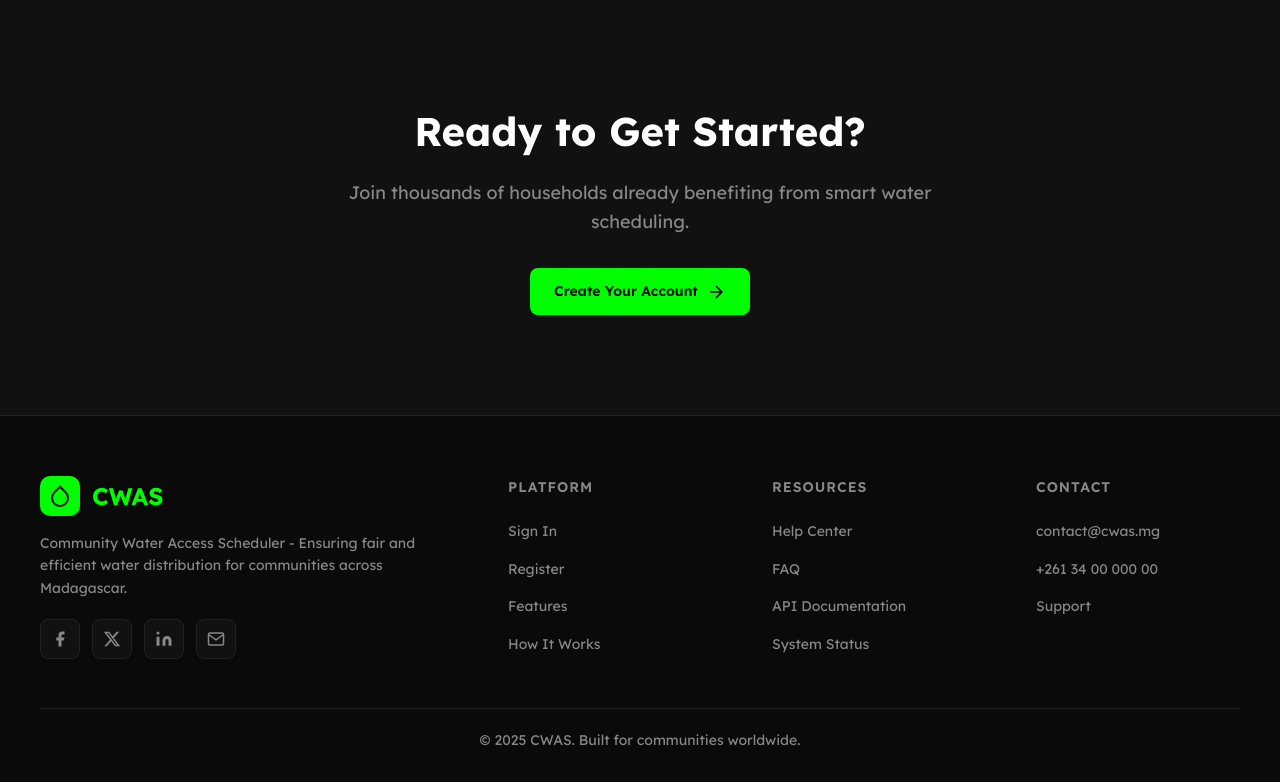
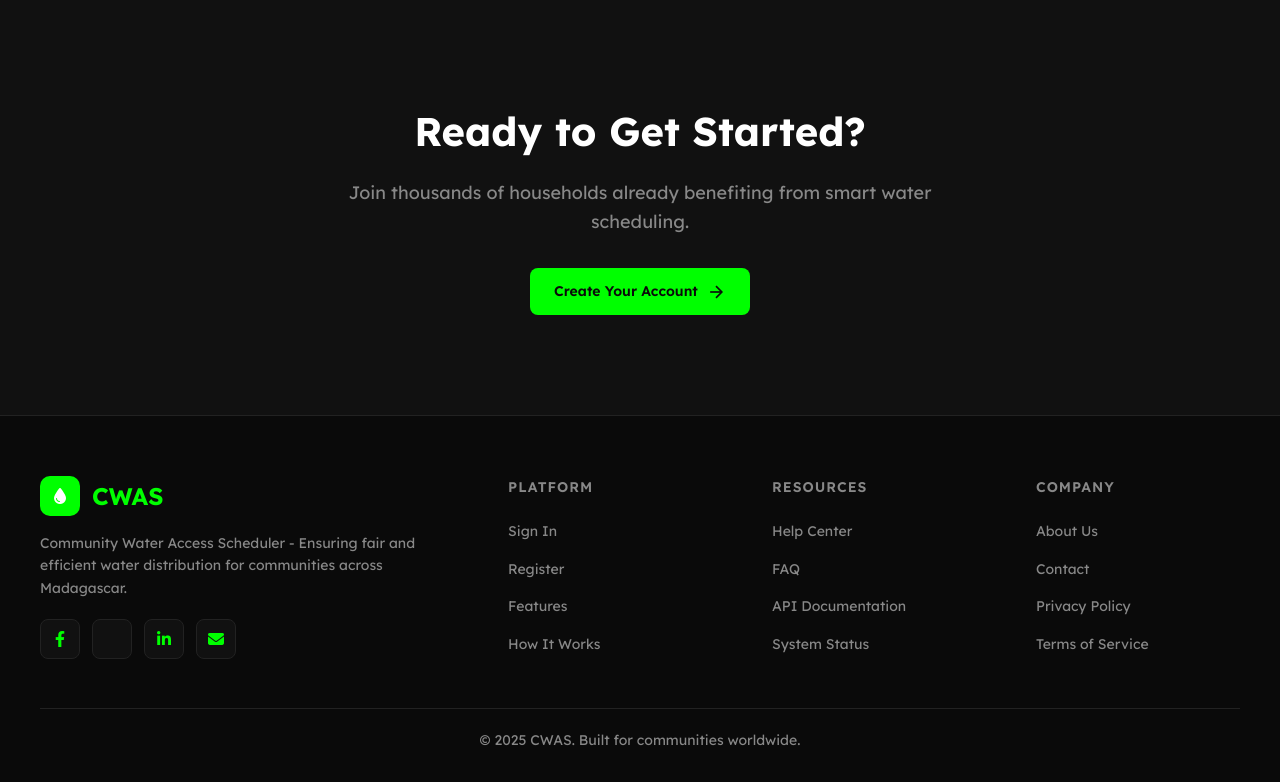
Before and after one commit to banituze/cwas-web, a Flask app: page / in a window 1280 px wide. Shown: the part 2470-3252 px from the top of the page. Run offline with Flask 3, Linux system fonts and the light colour scheme.

Commit message:
updated index.html

```diff
--- a/templates/index.html
+++ b/templates/index.html
@@ -713,45 +713,22 @@
     </section>
 
     <!-- Footer -->
-    <footer class="footer" id="contact">
+    <footer class="footer">
         <div class="footer-content">
             <div class="footer-brand">
                 <div class="nav-logo">
-                    <div class="nav-logo-icon">
-                        <svg viewBox="0 0 24 24" fill="none" stroke="currentColor" stroke-width="2">
-                            <path d="M12 2.69l5.66 5.66a8 8 0 1 1-11.31 0z"/>
-                        </svg>
-                    </div>
+                    <div class="nav-logo-icon"><i class="fas fa-droplet"></i></div>
                     <span class="nav-logo-text">CWAS</span>
                 </div>
                 <p>Community Water Access Scheduler - Ensuring fair and efficient water distribution for communities across Madagascar.</p>
                 <div class="footer-social">
-                    <a href="https://facebook.com/cwas" class="social-link" target="_blank" rel="noopener">
-                        <svg viewBox="0 0 24 24" fill="currentColor">
-                            <path d="M18 2h-3a5 5 0 0 0-5 5v3H7v4h3v8h4v-8h3l1-4h-4V7a1 1 0 0 1 1-1h3z"/>
-                        </svg>
-                    </a>
-                    <a href="https://x.com/cwas" class="social-link" target="_blank" rel="noopener">
-                        <svg viewBox="0 0 24 24" fill="currentColor">
-                            <path d="M18.244 2.25h3.308l-7.227 8.26 8.502 11.24H16.17l-5.214-6.817L4.99 21.75H1.68l7.73-8.835L1.254 2.25H8.08l4.713 6.231zm-1.161 17.52h1.833L7.084 4.126H5.117z"/>
-                        </svg>
-                    </a>
-                    <a href="https://linkedin.com/company/cwas" class="social-link" target="_blank" rel="noopener">
-                        <svg viewBox="0 0 24 24" fill="currentColor">
-                            <path d="M16 8a6 6 0 0 1 6 6v7h-4v-7a2 2 0 0 0-2-2 2 2 0 0 0-2 2v7h-4v-7a6 6 0 0 1 6-6z"/>
-                            <rect x="2" y="9" width="4" height="12"/>
-                            <circle cx="4" cy="4" r="2"/>
-                        </svg>
-                    </a>
-                    <a href="mailto:contact@cwas.mg" class="social-link">
-                        <svg viewBox="0 0 24 24" fill="none" stroke="currentColor" stroke-width="2">
-                            <path d="M4 4h16c1.1 0 2 .9 2 2v12c0 1.1-.9 2-2 2H4c-1.1 0-2-.9-2-2V6c0-1.1.9-2 2-2z"/>
-                            <polyline points="22,6 12,13 2,6"/>
-                        </svg>
-                    </a>
+                    <a href="https://facebook.com" class="social-link" target="_blank"><i class="fab fa-facebook-f"></i></a>
+                    <a href="https://x.com" class="social-link" target="_blank"><i class="fab fa-x-twitter"></i></a>
+                    <a href="https://linkedin.com" class="social-link" target="_blank"><i class="fab fa-linkedin-in"></i></a>
+                    <a href="mailto:contact@cwas.mg" class="social-link"><i class="fas fa-envelope"></i></a>
                 </div>
             </div>
-            <div class="footer-column">
+            <div>
                 <h4 class="footer-title">Platform</h4>
                 <ul class="footer-links">
                     <li><a href="{{ url_for('login') }}">Sign In</a></li>
@@ -760,21 +737,22 @@
                     <li><a href="#how-it-works">How It Works</a></li>
                 </ul>
             </div>
-            <div class="footer-column">
+            <div>
                 <h4 class="footer-title">Resources</h4>
                 <ul class="footer-links">
-                    <li><a href="/help">Help Center</a></li>
-                    <li><a href="/faq">FAQ</a></li>
-                    <li><a href="/api">API Documentation</a></li>
-                    <li><a href="/status">System Status</a></li>
+                    <li><a href="{{ url_for('help_page') }}">Help Center</a></li>
+                    <li><a href="{{ url_for('faq') }}">FAQ</a></li>
+                    <li><a href="{{ url_for('api_docs') }}">API Documentation</a></li>
+                    <li><a href="{{ url_for('status_page') }}">System Status</a></li>
                 </ul>
             </div>
-            <div class="footer-column">
-                <h4 class="footer-title">Contact</h4>
+            <div>
+                <h4 class="footer-title">Company</h4>
                 <ul class="footer-links">
-                    <li><a href="mailto:contact@cwas.mg">contact@cwas.mg</a></li>
-                    <li><a href="tel:+261340000000">+261 34 00 000 00</a></li>
-                    <li><a href="/support">Support</a></li>
+                    <li><a href="{{ url_for('about') }}">About Us</a></li>
+                    <li><a href="{{ url_for('contact') }}">Contact</a></li>
+                    <li><a href="{{ url_for('privacy') }}">Privacy Policy</a></li>
+                    <li><a href="{{ url_for('terms') }}">Terms of Service</a></li>
                 </ul>
             </div>
         </div>
```
